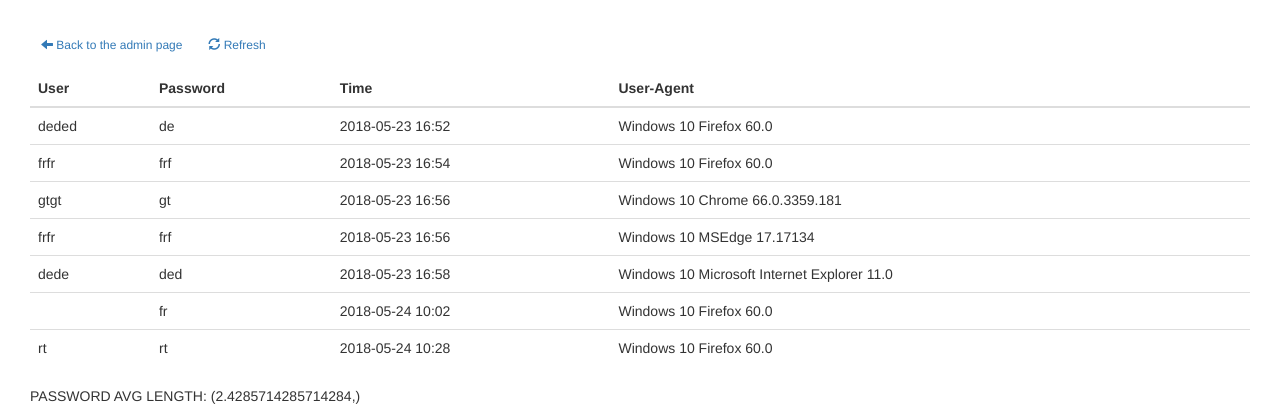
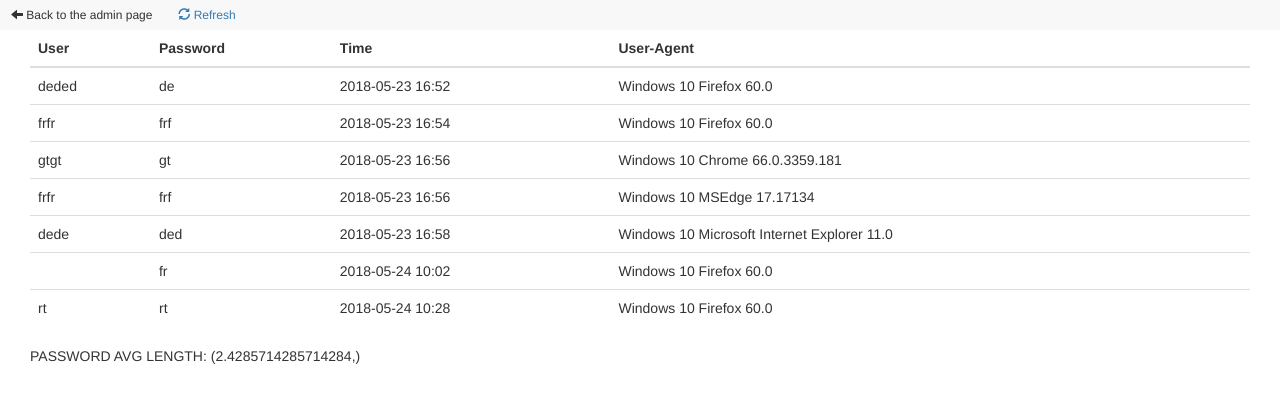
Before and after one commit to rand338/Fake-CP, a Flask app: page /users in a window 1280 px wide. Shown: the top 420 px of the page. Run offline with Flask 2, Linux system fonts and the light colour scheme; data comes from the database, SQL or seed files in the repository; some libraries are stand-ins or nearby versions.

Commit message:
Update users.html

```diff
--- a/app/templates/users.html
+++ b/app/templates/users.html
@@ -4,7 +4,7 @@
 {% endblock %}
 {% block content %}
 
-<div id="mininav">
+<div id="mininav" class="navbar-default navbar-fixed-top">
 <a class="btn btn-sm" href="/admin" role="button"><span class="glyphicon glyphicon-arrow-left"></span> Back to the admin page</a>
 
         <a href="/users" class="btn btn-sm">
```
